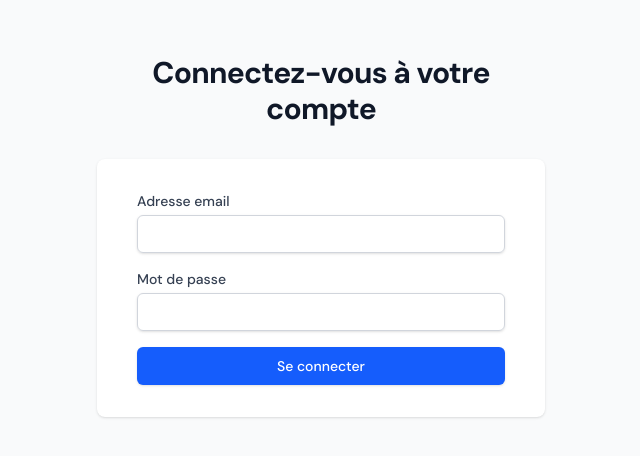
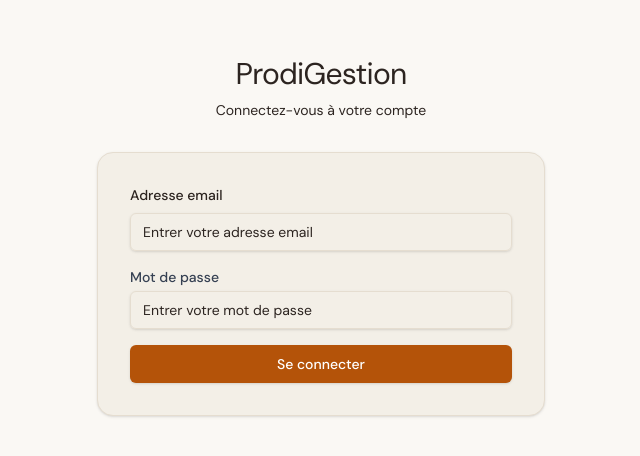
Before and after one commit to prodigelec/prodigestionv2, a Next.js app: page /login in a window 1280 px wide. Shown: the part 176-632 px from the top of the page, without its empty margins (319-959 px from the left). Built offline with nearby package versions, Linux system fonts and the light colour scheme; no server answers.

Commit message:
refactor: adopt feature-sliced design for auth module

```diff
--- a/src/app/login/page.tsx
+++ b/src/app/login/page.tsx
@@ -1,4 +1,4 @@
-import { LoginForm } from "@/components/auth/login-form";
+import { LoginForm } from "@/features/auth/components/login-form";
 
 export const metadata = {
   title: "Connexion | Prodigestion",
@@ -7,15 +7,18 @@ export const metadata = {
 
 export default function LoginPage() {
   return (
-    <div className="flex min-h-screen flex-col justify-center py-12 sm:px-6 lg:px-8 bg-gray-50">
+    <div className="flex min-h-screen flex-col justify-center py-12 sm:px-6 lg:px-8">
       <div className="sm:mx-auto sm:w-full sm:max-w-md">
-        <h2 className="mt-6 text-center text-3xl font-bold tracking-tight text-gray-900">
+        <h2 className="mt-6 text-center text-3xl tracking-tight text-foreground text-font-sans">
+          ProdiGestion
+        </h2>
+        <p className="mt-2 text-center text-sm text-foreground text-font-sans">
           Connectez-vous à votre compte
-        </h2>
+        </p>
       </div>
 
       <div className="mt-8 sm:mx-auto sm:w-full sm:max-w-md">
-        <div className="bg-white py-8 px-4 shadow sm:rounded-lg sm:px-10">
+        <div className=" rounded-2xl p-8 shadow-sm border border-border bg-surface">
           <LoginForm />
         </div>
       </div>
--- a/src/app/actions/auth.ts
+++ b/src/features/auth/actions/auth.ts
@@ -1,6 +1,6 @@
 "use server";
 
-import { loginSchema } from "@/app/lib/validations/auth";
+import { loginSchema } from "@/features/auth/validations/auth";
 import { prisma } from "@/app/lib/db";
 import bcrypt from "bcryptjs";
 import { createSession } from "@/app/lib/session";
@@ -50,7 +50,7 @@ export async function loginAction(
     }
 
     // 2. Vérifier le mot de passe
-    const passwordMatch = await bcrypt.compare(value.password, user.password);
+    const passwordMatch = await bcrypt.compare(value.password, user.passwordHash);
 
     if (!passwordMatch) {
       return { error: "Email ou mot de passe incorrect." };
--- a/src/components/auth/login-form.tsx
+++ b/src/features/auth/components/login-form.tsx
@@ -1,8 +1,8 @@
 "use client";
 
 import { useActionState, useEffect, useState } from "react";
-import { loginAction } from "@/app/actions/auth";
-import { loginSchema } from "@/app/lib/validations/auth";
+import { loginAction } from "@/features/auth/actions/auth";
+import { loginSchema } from "@/features/auth/validations/auth";
 import { toast } from "sonner";
 
 export function LoginForm() {
@@ -35,6 +35,7 @@ export function LoginForm() {
         }
       });
       setClientErrors(newErrors);
+      toast.error(error.message);
       return;
     }
 
@@ -42,16 +43,17 @@ export function LoginForm() {
 
     // Si la validation passe, on lance la Server Action
     formAction(formData);
+    toast.success("Connexion réussie");
   };
 
   const errors = { ...clientErrors, ...state?.fieldErrors };
 
   return (
     <form onSubmit={handleSubmit} className="space-y-4 w-full max-w-md">
-      <div>
+      <div className="space-y-2 gap-2.5">
         <label
           htmlFor="email"
-          className="block text-sm font-medium text-gray-700"
+          className="block text-sm font-medium text-foreground"
         >
           Adresse email
         </label>
@@ -61,15 +63,13 @@ export function LoginForm() {
             name="email"
             type="email"
             autoComplete="email"
+            placeholder="Entrer votre adresse email"
             disabled={isPending}
-            className={`block w-full appearance-none rounded-md border px-3 py-2 placeholder-gray-400 shadow-sm focus:border-blue-500 focus:outline-none focus:ring-blue-500 sm:text-sm ${
-              errors.email ? "border-red-300" : "border-gray-300"
+            className={`block w-full appearance-none rounded-md border px-3 py-2 placeholder-foreground shadow-sm focus:border-primary focus:outline-none focus:ring-primary sm:text-sm ${
+              errors.email ? "border-red-300" : "border-border"
             }`}
           />
         </div>
-        {errors.email && (
-          <p className="mt-2 text-sm text-red-600">{errors.email}</p>
-        )}
       </div>
 
       <div>
@@ -85,22 +85,20 @@ export function LoginForm() {
             name="password"
             type="password"
             autoComplete="current-password"
+            placeholder="Entrer votre mot de passe"
             disabled={isPending}
-            className={`block w-full appearance-none rounded-md border px-3 py-2 placeholder-gray-400 shadow-sm focus:border-blue-500 focus:outline-none focus:ring-blue-500 sm:text-sm ${
-              errors.password ? "border-red-300" : "border-gray-300"
+            className={`block w-full appearance-none rounded-md border px-3 py-2 placeholder-foreground shadow-sm focus:border-primary focus:outline-none focus:ring-primary sm:text-sm ${
+              errors.password ? "border-red-300" : "border-border"
             }`}
           />
         </div>
-        {errors.password && (
-          <p className="mt-2 text-sm text-red-600">{errors.password}</p>
-        )}
       </div>
 
       <div>
         <button
           type="submit"
           disabled={isPending}
-          className="flex w-full justify-center rounded-md border border-transparent bg-blue-600 py-2 px-4 text-sm font-medium text-white shadow-sm hover:bg-blue-700 focus:outline-none focus:ring-2 focus:ring-blue-500 focus:ring-offset-2 disabled:opacity-50 disabled:cursor-not-allowed"
+          className="flex w-full justify-center rounded-md border border-transparent bg-primary py-2 px-4 text-sm font-medium text-white shadow-sm hover:bg-primary-hover focus:outline-none focus:ring-2 focus:ring-primary focus:ring-offset-2 disabled:opacity-50 disabled:cursor-not-allowed"
         >
           {isPending ? "Connexion..." : "Se connecter"}
         </button>
```
Also changed, not shown: src/features/auth/validations/auth.ts (renamed from src/app/lib/validations/auth.ts).
